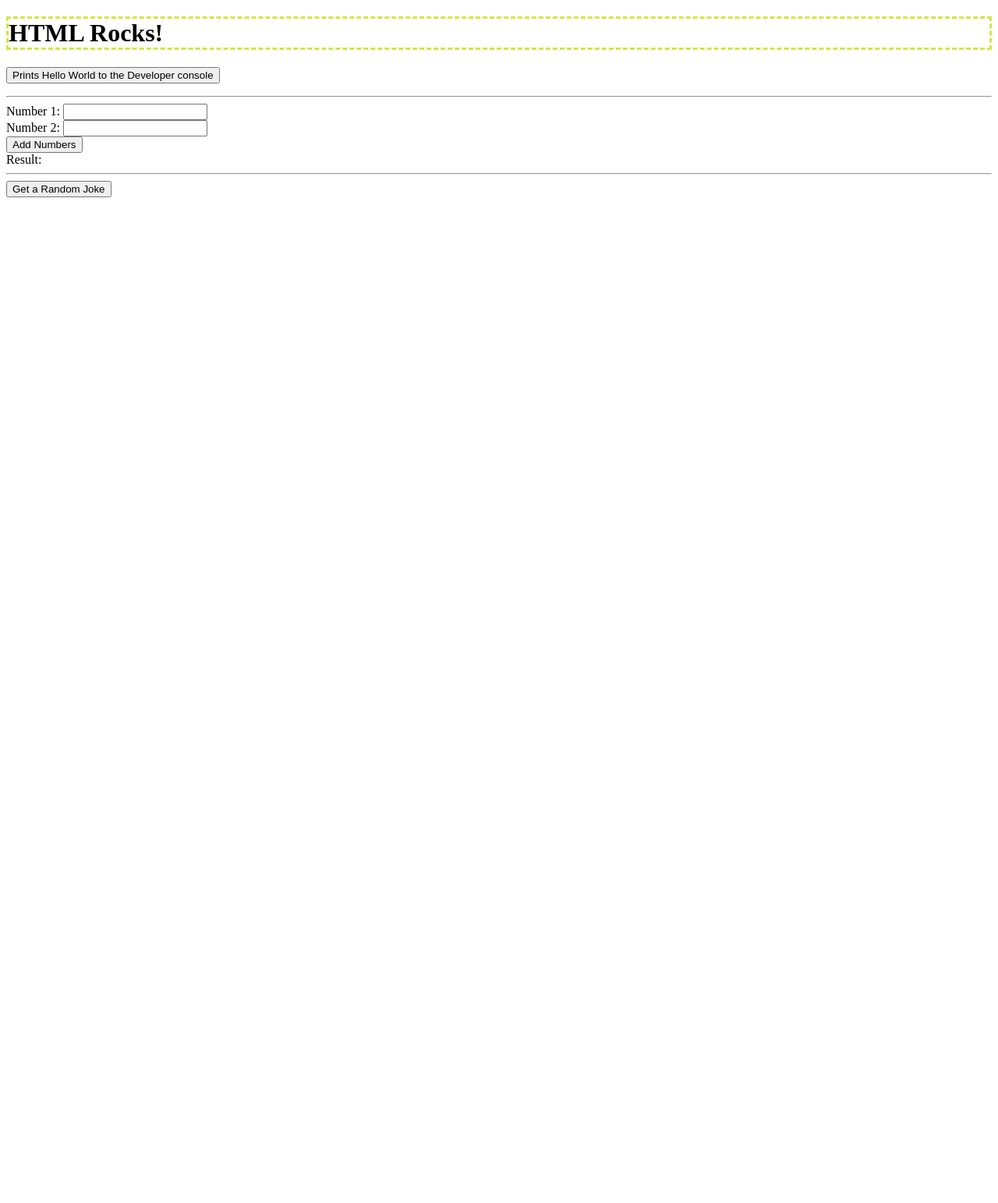
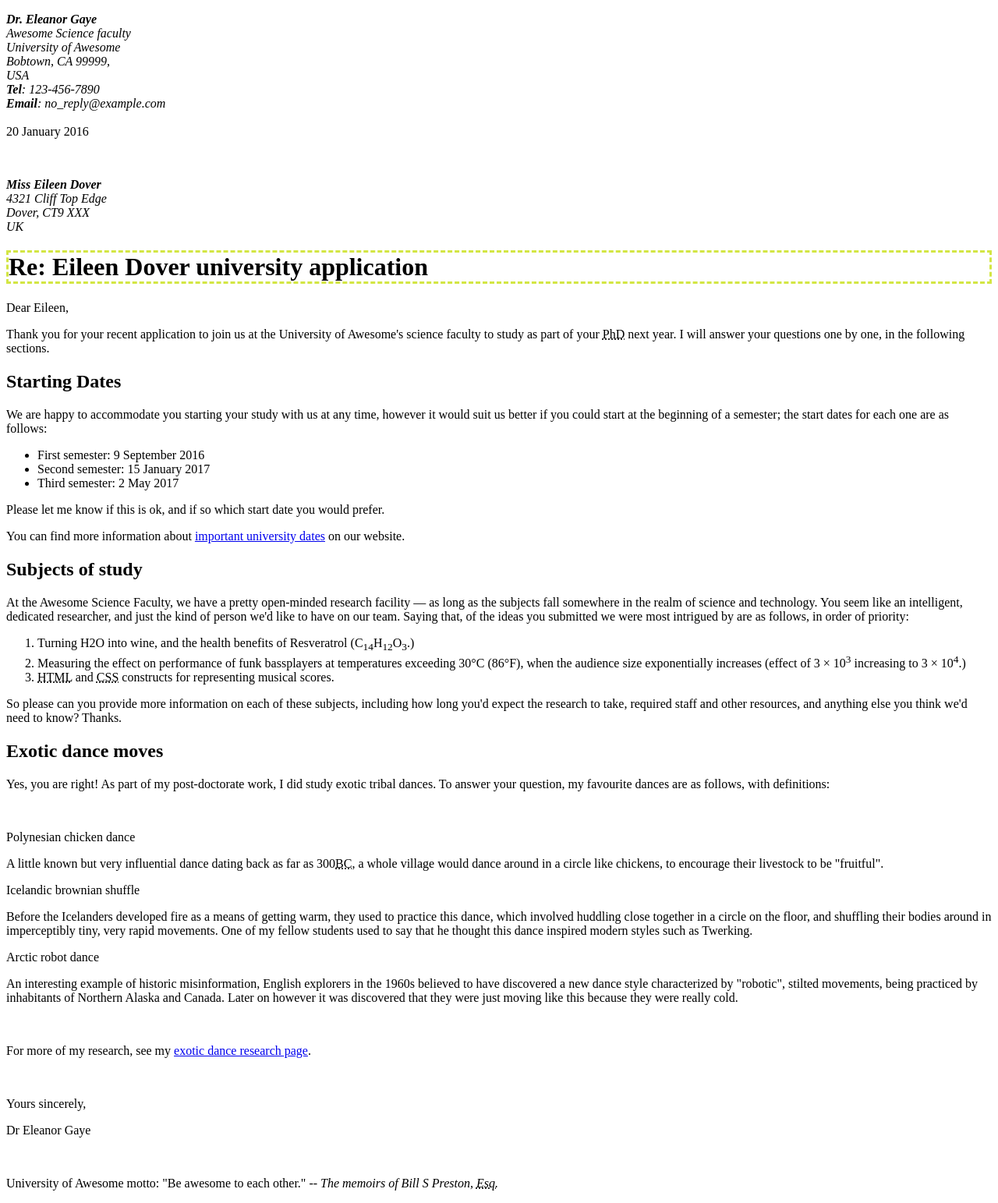
Before and after one commit to Alexedani/Lab2, a website: page index.html in a window 1280 px wide. Shown: the whole page at 78% size. Before the commit the page ends 800 px from the top, so only its background shows below. Drawn offline with Linux system fonts and the light colour scheme.

Commit message:
Updated index.html

```diff
--- a/index.html
+++ b/index.html
@@ -3,76 +3,92 @@
 
 <head>
   <meta charset="utf-8">
-  <title>Hello World!</title>
-  <meta name="description" content="">
+  <title>Eileen Dover University Application</title>
+  <meta name="description" content="Sample Letter">
+  <meta name="author" content="Alex Daniluc">
   <meta name="viewport" content="width=device-width, initial-scale=1">
   <link rel="stylesheet" href="css/style.css">
   <link rel="shortcut icon" href="img/favicon.ico">
 </head>
 
+<!--Heading of the letter-->
+
+<header>
+
+<p class="sender-column">
+  <em>
+  <strong> Dr. Eleanor Gaye<br/></strong>
+  Awesome Science faculty<br/>
+  University of Awesome<br/>
+  Bobtown, CA 99999,<br/>
+  USA<br/>
+  <strong>Tel</strong>: 123-456-7890<br/>
+  <strong>Email</strong>: no_reply@example.com
+  </em>
+  <br/>
+  <br/>
+  20 January 2016</p><br/>
+
+  <p>
+    <em>
+    <strong>Miss Eileen Dover</strong><br/>
+    4321 Cliff Top Edge<br/>
+    Dover, CT9 XXX<br/>
+    UK<br/>
+    </em>
+  </p>
+
+</header>
+
 <body>
-  <h1>HTML Rocks!</h1>
-  <p>
-    <button  onclick="helloWorld()">Prints Hello World to the Developer console</button>
-  </p>
-  <hr>
-  <form id="addForm">
-    <label for="num1">Number 1:</label>
-    <input type="number" id="num1" name="num1" required>
-    <br>
-    <label for="num2">Number 2:</label>
-    <input type="number" id="num2" name="num2" required>
-    <br>
-    <button type="submit">Add Numbers</button>
-  </form>
 
-  <label id="result">Result:</label>
+<h1>Re: Eileen Dover university application</h1>
 
-  <hr>
+<p>Dear Eileen,<br/></p>
+<p>Thank you for your recent application to join us at the University of Awesome's science faculty to study as part of your <abbr title="Doctor of Philosophy">PhD</abbr> next year. I will answer your questions one by one, in the following sections.</p>
 
-  <button id="jokeButton">Get a Random Joke</button>
-  <p id="joke"></p>
+<h2>Starting Dates</h2>
 
-  <script type="module" script="js/main.js">
-    import {helloWorld, add, fetchRandomJoke} from './js/main.js';
+<p>We are happy to accommodate you starting your study with us at any time, however it would suit us better if you could start at the beginning of a semester; the start dates for each one are as follows:</p>
+<ul>
+  <li>First semester: 9 September 2016</li>
+  <li>Second semester: 15 January 2017</li>
+  <li>Third semester: 2 May 2017</li>
+</ul>
 
-    // This shows how to assign a function to the window object
-    // so that it can be called from the browser console
-    window.helloWorld = helloWorld;
+<p>Please let me know if this is ok, and if so which start date you would prefer.</p>
+<p>You can find more information about <a href="https://example.com/">important university dates</a> on our website.</p>
 
-    // This shows how to add an event listener to a button in the HTML
-    // and call a function when the button is clicked
-    const form = document.getElementById('addForm');
-    form.addEventListener('submit', function(e) {
-      e.preventDefault();
-      const num1 = parseFloat(document.getElementById('num1').value);
-      const num2 = parseFloat(document.getElementById('num2').value);
-      try{
-        const result = add(num1, num2);
-        document.getElementById('result').textContent = `Result: ${result}`;
-      }catch(e){
-        console.error(e);
-        document.getElementById('result').textContent = `Error: ${e.message}`;
-      }
+<h2>Subjects of study</h2>
 
-    });
+<p>At the Awesome Science Faculty, we have a pretty open-minded research facility — as long as the subjects fall somewhere in the realm of science and technology. You seem like an intelligent, dedicated researcher, and just the kind of person we'd like to have on our team. Saying that, of the ideas you submitted we were most intrigued by are as follows, in order of priority:</p>
 
-    // this shows how to add an event listener to a button in the HTML
-    // that calls a function that fetches a random joke from an API
-    // and displays it on the page
-    const jokebtn = document.getElementById('jokeButton');
-    const jokeresult = document.getElementById('joke');
-    jokebtn.addEventListener('click', async () => {
-      try {
-        jokeresult.textContent = 'Loading...';
-        const joke = await fetchRandomJoke();
-        document.getElementById('joke').textContent = joke;
-      } catch (e) {
-        console.error(e);
-        document.getElementById('joke').textContent = `Error: ${e.message}`;
-      }
-    });
-  </script>
+<ol>
+  <li>Turning H2O into wine, and the health benefits of Resveratrol (C<sub>14</sub>H<sub>12</sub>O<sub>3</sub>.)</li>
+  <li>Measuring the effect on performance of funk bassplayers at temperatures exceeding 30°C (86°F), when the audience size exponentially increases (effect of 3 × 10<sup>3</sup> increasing to 3 × 10<sup>4</sup>.)</li>
+  <li><abbr title="Hypertext Markup Language">HTML</abbr> and <abbr title="Cascading Style Sheets">CSS</abbr> constructs for representing musical scores.</li>
+</ol>
+<p>So please can you provide more information on each of these subjects, including how long you'd expect the research to take, required staff and other resources, and anything else you think we'd need to know? Thanks.</p>
+
+<h2>Exotic dance moves</h2>
+
+<p>Yes, you are right! As part of my post-doctorate work, I did study exotic tribal dances. To answer your question, my favourite dances are as follows, with definitions:</p>
+<br/>
+<p>Polynesian chicken dance</p>
+<p id="indent">A little known but very influential dance dating back as far as 300<abbr title="Before Christ">BC</abbr>, a whole village would dance around in a circle like chickens, to encourage their livestock to be "fruitful".</p>
+<p>Icelandic brownian shuffle</p>
+<p id="indent">Before the Icelanders developed fire as a means of getting warm, they used to practice this dance, which involved huddling close together in a circle on the floor, and shuffling their bodies around in imperceptibly tiny, very rapid movements. One of my fellow students used to say that he thought this dance inspired modern styles such as Twerking.</p>
+<p>Arctic robot dance</p>
+<p id="indent">An interesting example of historic misinformation, English explorers in the 1960s believed to have discovered a new dance style characterized by "robotic", stilted movements, being practiced by inhabitants of Northern Alaska and Canada. Later on however it was discovered that they were just moving like this because they were really cold.</p>
+<br/>
+
+<p>For more of my research, see my <a href="https://example.com/">exotic dance research page</a>.</p>
+<br/>
+<p>Yours sincerely,</p>
+<p>Dr Eleanor Gaye</p>
+<br/>
+
+<p>University of Awesome motto: "Be awesome to each other." -- <em>The memoirs of Bill S Preston, <abbr title="Esquire">Esq.</abbr></em></p>
 
 </body>
 
```
